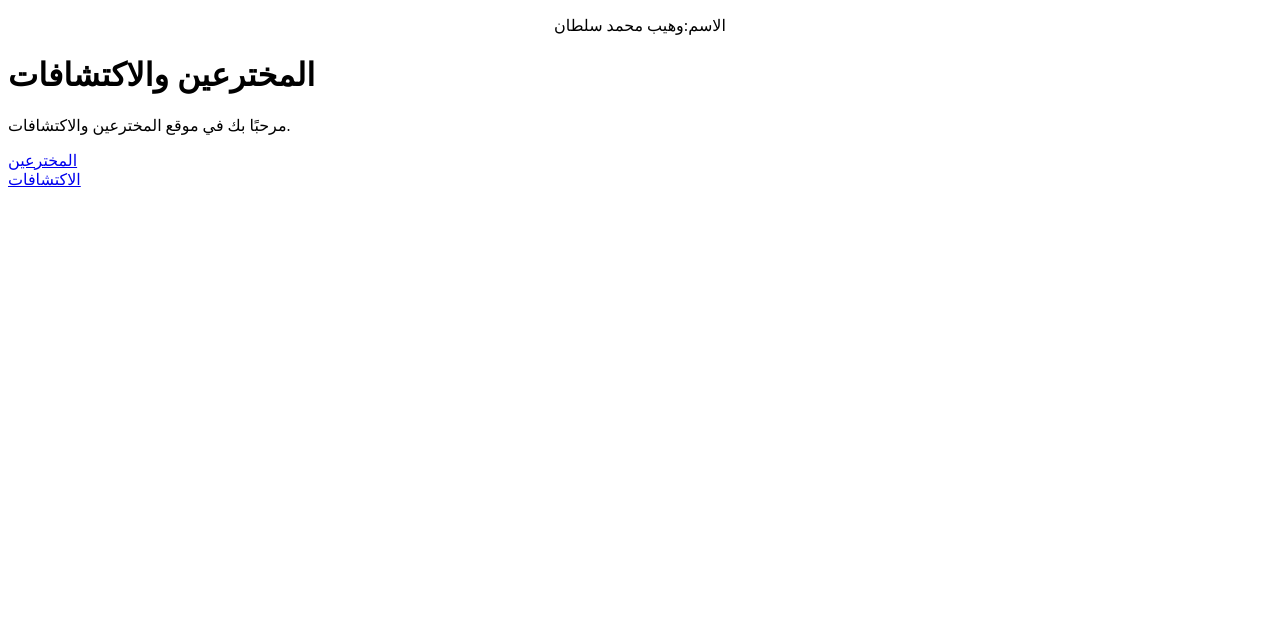
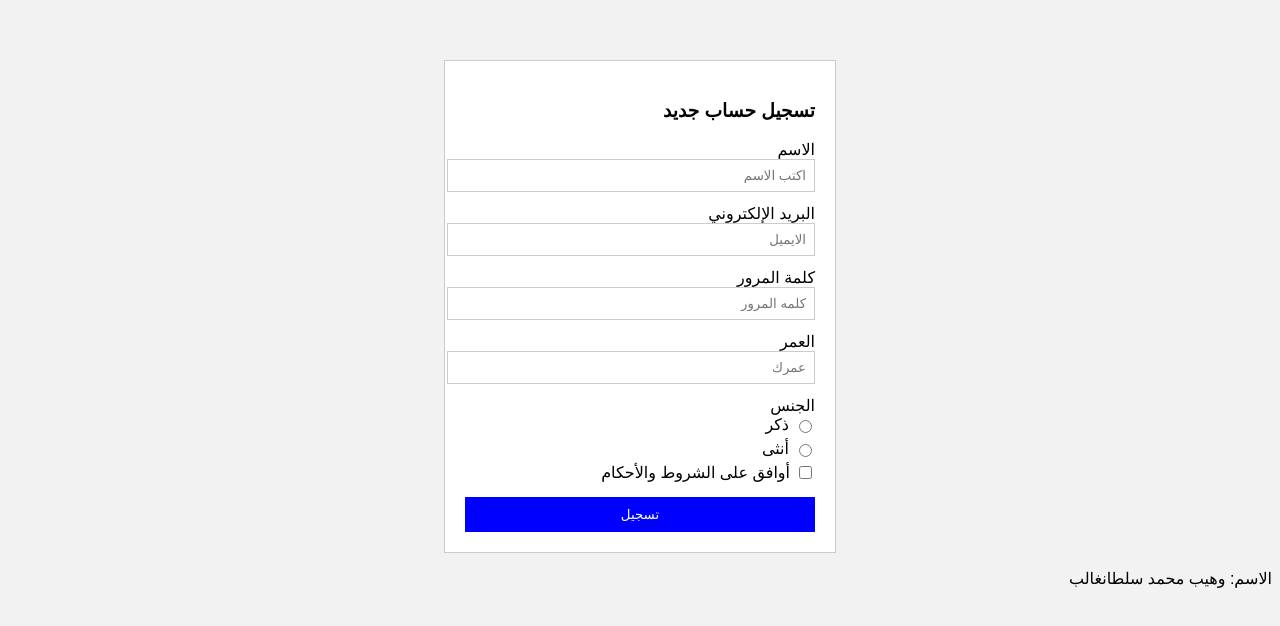
Before and after one commit to wahheb33/wahhebrepoprojects, a plain HTML site: page index.html in a window 1280 px wide. Drawn offline with Linux system fonts and the light colour scheme.

Commit message:
Add files via upload

```diff
--- a/index.html
+++ b/index.html
@@ -1,21 +1,95 @@
 <!DOCTYPE html>
 <html lang="ar">
 <head>
-    <meta charset="UTF-8">
-    <title>المخترعين والاكتشافات</title>
+<meta charset="UTF-8">
+<title>تسجيل حساب</title>
+
+<style>
+    body {
+        background: #f2f2f2;
+        font-family: Arial;
+        direction: rtl;
+    }
+
+    .box {
+        width: 350px;
+        background: white;
+        padding: 20px;
+        margin: auto;
+        margin-top: 60px;
+        border: 1px solid #ccc;
+    }
+
+    input[type="text"],
+    input[type="email"],
+    input[type="password"],
+    input[type="number"] {
+        width: 100%;
+        padding: 8px;
+        margin-bottom: 12px;
+        border: 1px solid #ccc;
+    }
+
+    .gender div {
+        margin-bottom: 5px;
+        display: flex;
+        align-items: center;
+        gap: 5px;
+    }
+
+    .terms {
+        display: flex;
+        align-items: center;
+        gap: 5px;
+        margin-bottom: 15px;
+    }
+
+    button {
+        width: 100%;
+        padding: 10px;
+        background: blue;
+        color: white;
+        border: none;
+    }
+</style>
+
 </head>
 <body>
-    <center>
-        <p>الاسم:وهيب محمد سلطان</p>
-    </center>
-    <h1>المخترعين والاكتشافات</h1>
 
-    <p>مرحبًا بك في موقع المخترعين والاكتشافات.</p>
+<div class="box">
 
-    <p>
-        <a href="inventors.html">المخترعين</a><br>
-        <a href="discoveries.html">الاكتشافات</a><br>
+    <h3>تسجيل حساب جديد</h3>
 
-    </p>
+    <form>
+
+        <label>الاسم</label>
+        <input type="text" placeholder="اكتب الاسم">
+
+        <label>البريد الإلكتروني</label>
+        <input type="email" placeholder="الايميل">
+
+        <label>كلمة المرور</label>
+        <input type="password" placeholder="كلمه المرور">
+
+        <label>العمر</label>
+        <input type="number" placeholder="عمرك">
+
+        <label>الجنس</label>
+        <div class="gender">
+            <div><input type="radio" name="g"> ذكر</div>
+            <div><input type="radio" name="g"> أنثى</div>
+        </div>
+
+        <div class="terms">
+            <input type="checkbox">
+            <span>أوافق على الشروط والأحكام</span>
+        </div>
+
+        <button>تسجيل</button>
+
+    </form>
+
+</div>
+<p>الاسم: وهيب محمد سلطانغالب</p>
 </body>
 </html>
```
Also changed, not shown: iindex.html (added, +63 -0 lines).
